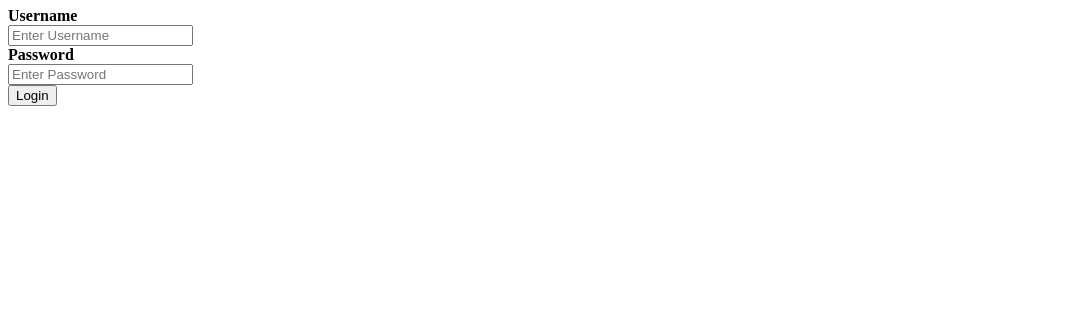
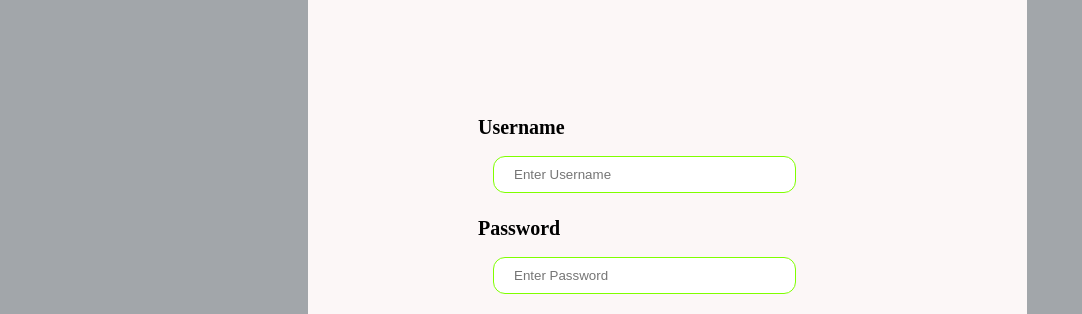
Before and after one commit to TrekHub/Pata-service, a plain HTML site: page login.html in a window 1280 px wide. Shown: the part 73-387 px from the top of the page, without its empty margins (0-1082 px from the left). Drawn offline with Linux system fonts and the light colour scheme.

Commit message:
login page

```diff
--- a/login.html
+++ b/login.html
@@ -4,7 +4,7 @@
     <meta charset="UTF-8">
     <meta http-equiv="X-UA-Compatible" content="IE=edge">
     <meta name="viewport" content="width=device-width, initial-scale=1.0">
-    <link rel="stylesheet" href="index.css">
+    <link rel="stylesheet" href="login.css">
     <title>Login page</title>
 </head>
 <body>
```
